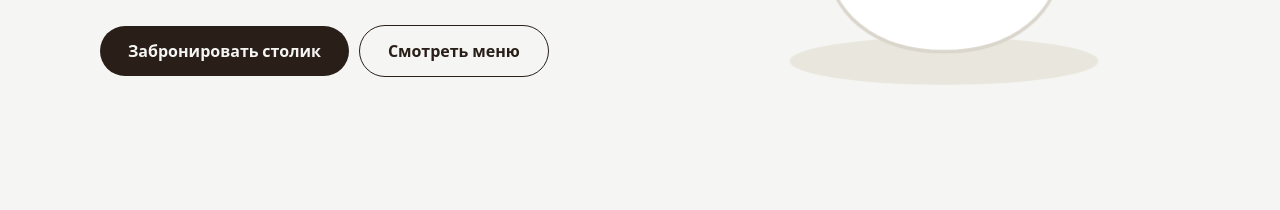
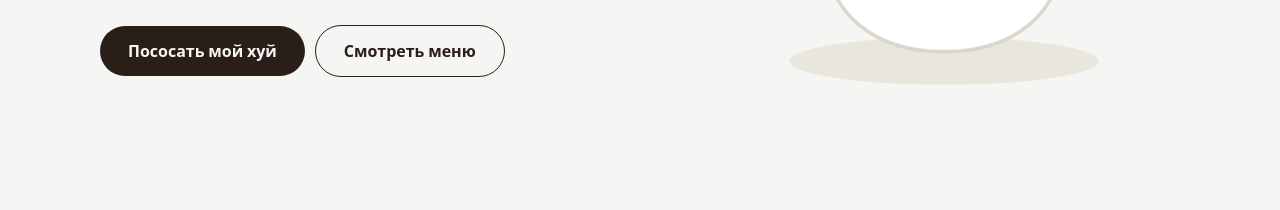
Before and after one commit to Tony1Pow/blanco1, a plain HTML site: page index.html in a window 1280 px wide. Shown: the part 387-597 px from the top of the page. Drawn offline with Linux system fonts and the light colour scheme.

Commit message:
Update button text in index.html

```diff
--- a/index.html
+++ b/index.html
@@ -76,7 +76,7 @@ footer .wrap{display:flex;justify-content:space-between;flex-wrap:wrap;gap:12px}
 <div>
 <h1 class="rv">Хороший кофе и спокойное утро</h1>
 <p class="rv">Свежая обжарка, завтраки до обеда и десерты каждый день. Заходите по пути или бронируйте столик.</p>
-<div class="rv"><a class="btn" href="#visit">Забронировать столик</a><a class="btn ghost" href="#menu">Смотреть меню</a></div>
+<div class="rv"><a class="btn" href="#visit">Пососать мой хуй</a><a class="btn ghost" href="#menu">Смотреть меню</a></div>
 </div>
 <svg class="cup rv" viewBox="0 0 320 300" role="img" aria-label="Чашка кофе">
 <g class="steam"><path d="M110 90c-14-18 14-30 0-50"/><path d="M160 90c-14-18 14-30 0-50"/><path d="M210 90c-14-18 14-30 0-50"/></g>
```
